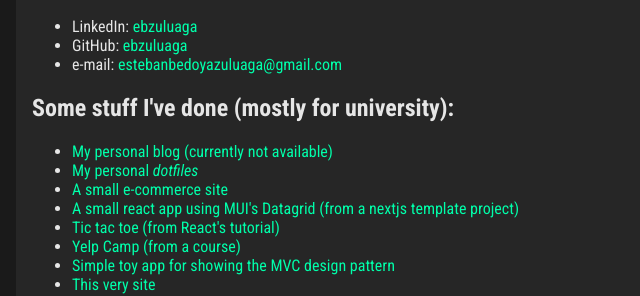
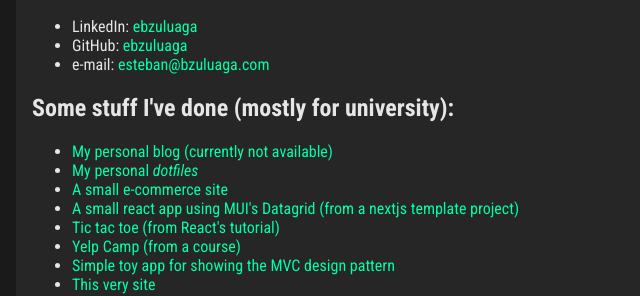
Before and after one commit to ebzuluaga/ebzuluaga.github.io, an Eleventy site: page src/index.md in a window 1280 px wide. Shown: the part 227-523 px from the top of the page, 0-640 px from the left. Built offline with nearby package versions, Linux system fonts and the light colour scheme; Eleventy itself is replaced by a stand-in of ours; files that its build step writes are made by us from their sources; a web font is replaced by a local one.

Commit message:
changed my email address

```diff
--- a/src/index.md
+++ b/src/index.md
@@ -29,7 +29,7 @@
 
 - LinkedIn: [ebzuluaga](https://www.linkedin.com/in/ebzuluaga/)
 - GitHub: [ebzuluaga](https://github.com/ebzuluaga)
-- e-mail: [estebanbedoyazuluaga@gmail.com](mailto://estebanbedoyazuluaga@gmail.com)
+- e-mail: [esteban@bzuluaga.com](mailto://esteban@bzuluaga.com)
 
 ## Some stuff I've done (mostly for university):
 
```
